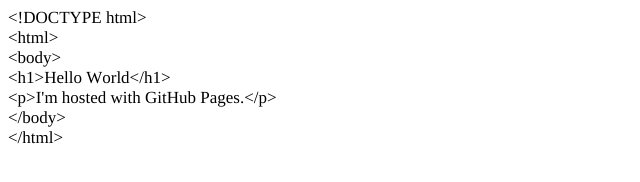
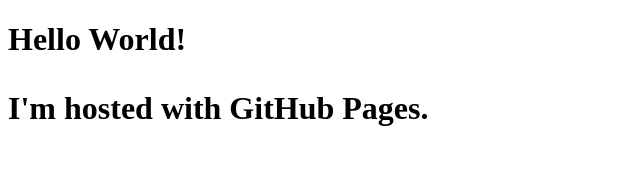
Before and after one commit to hyptyt/hyptyt.github.io, a plain HTML site: page index.html in a window 1280 px wide. Shown: the whole page, without its empty margins (0-640 px from the left). Drawn offline with Linux system fonts and the light colour scheme.

Commit message:
Update index.html

```diff
--- a/index.html
+++ b/index.html
@@ -12,12 +12,7 @@
   </style>
 </head>
 <body>
-<p class="p1"><span class="s1">&lt;!DOCTYPE html&gt;</span></p>
-<p class="p1"><span class="s1">&lt;html&gt;</span></p>
-<p class="p1"><span class="s1">&lt;body&gt;</span></p>
-<p class="p1"><span class="s1">&lt;h1&gt;Hello World&lt;/h1&gt;</span></p>
-<p class="p1"><span class="s1">&lt;p&gt;I'm hosted with GitHub Pages.&lt;/p&gt;</span></p>
-<p class="p1"><span class="s1">&lt;/body&gt;</span></p>
-<p class="p1"><span class="s1">&lt;/html&gt;</span></p>
+  <h1>Hello World! <h1>
+<p>I'm hosted with GitHub Pages.</p>
 </body>
 </html>
```
